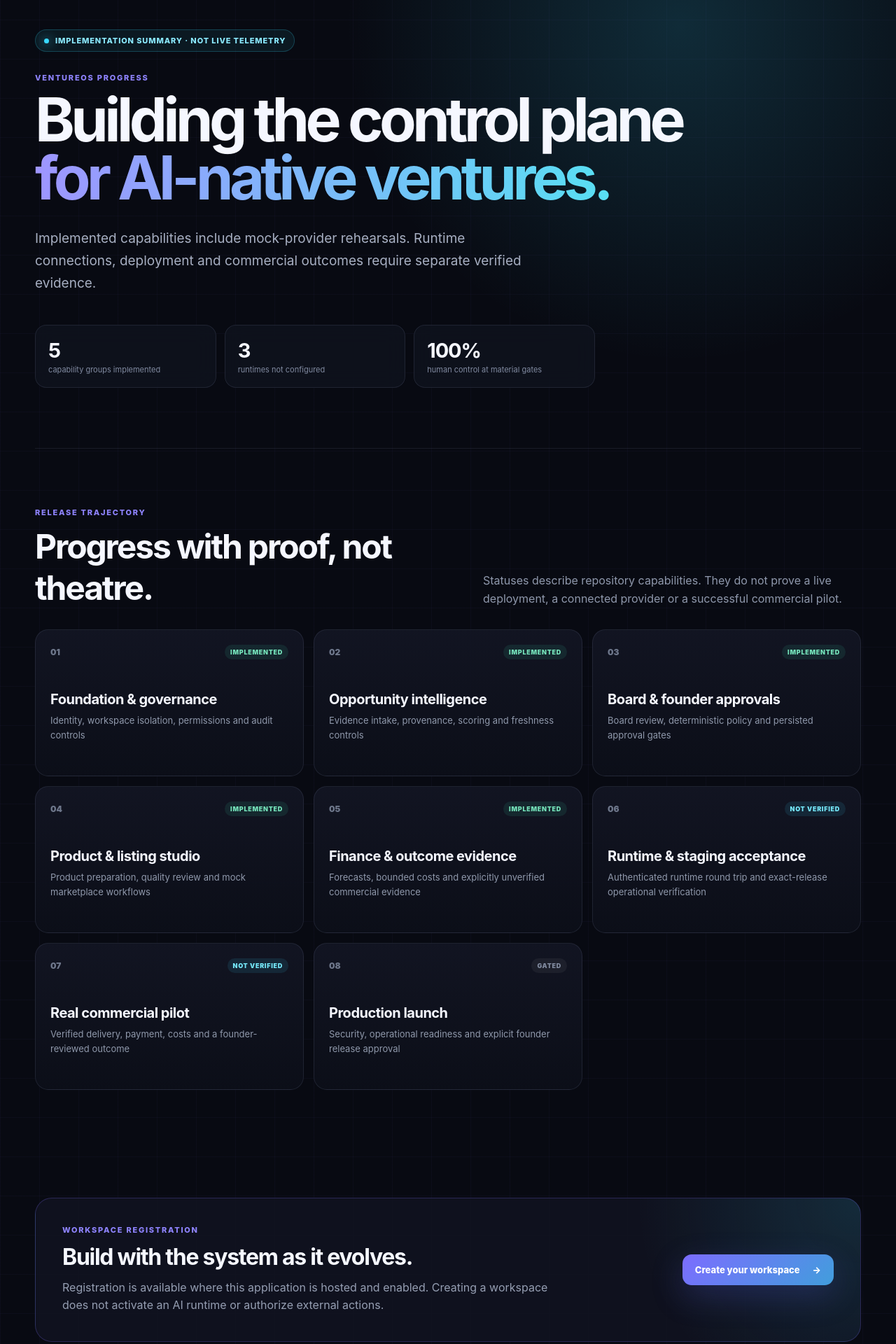
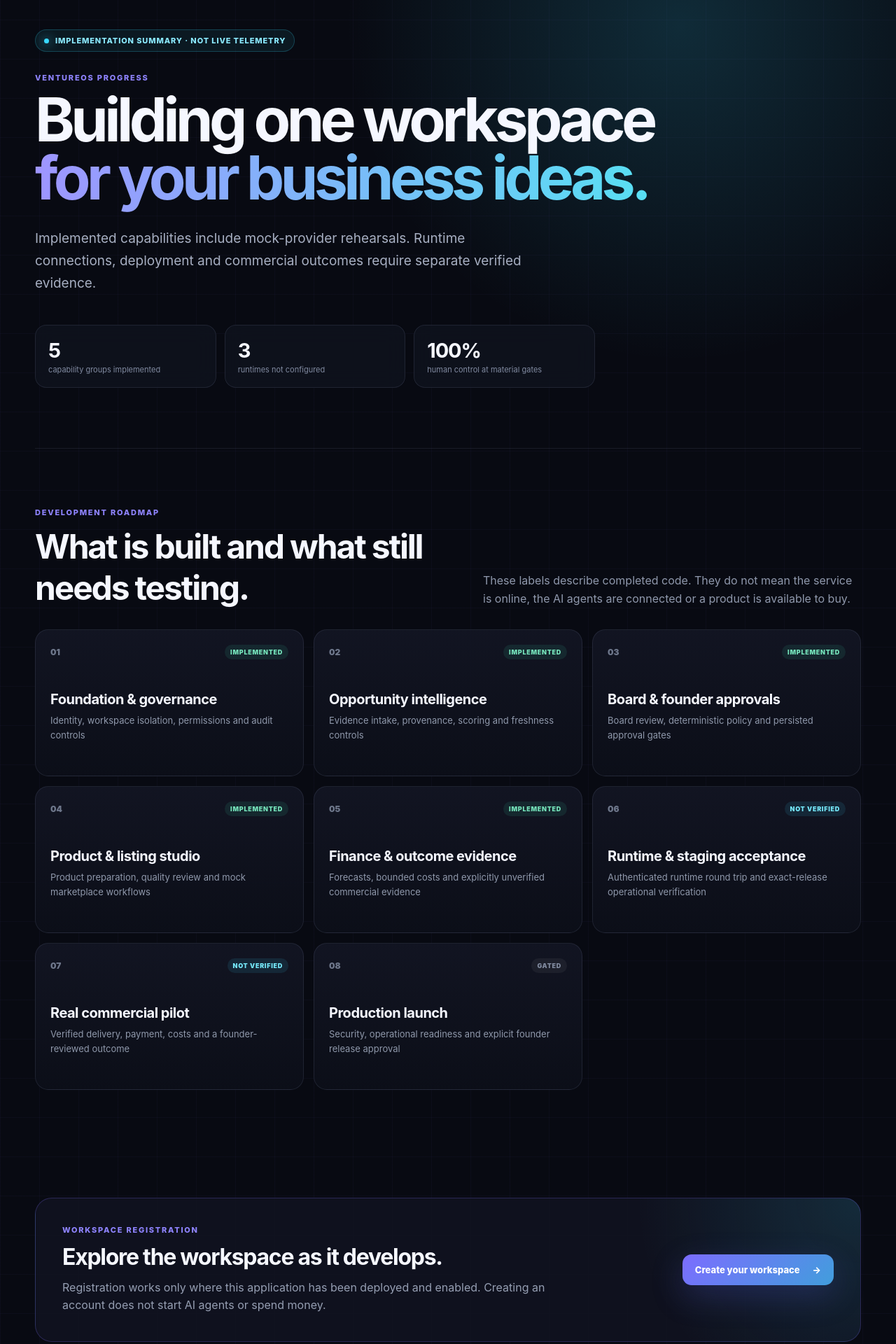
Before and after one commit to completed369/hermesagent, a Next.js app in the folder apps/web/: page /progress in a window 1280 px wide. Shown: the part 140-2060 px from the top of the page at 70% size. Built offline with nearby package versions, Linux system fonts and the light colour scheme.

Commit message:
fix(web): simplify product overview and development roadmap copy

```diff
--- a/apps/web/src/app/progress/page.tsx
+++ b/apps/web/src/app/progress/page.tsx
@@ -24,9 +24,9 @@ export default function ProgressPage() {
         </div>
         <p className={styles.eyebrow}>VentureOS progress</p>
         <h1>
-          Building the control plane
+          Building one workspace
           <br />
-          <span>for AI-native ventures.</span>
+          <span>for your business ideas.</span>
         </h1>
         <p className={styles.lede}>{BUILD_STATUS.boundary}</p>
         <div className={styles.metrics}>
@@ -48,12 +48,12 @@ export default function ProgressPage() {
       <section className={styles.roadmap}>
         <div className={styles.sectionHead}>
           <div>
-            <p className={styles.eyebrow}>Release trajectory</p>
-            <h2>Progress with proof, not theatre.</h2>
+            <p className={styles.eyebrow}>Development roadmap</p>
+            <h2>What is built and what still needs testing.</h2>
           </div>
           <p>
-            Statuses describe repository capabilities. They do not prove a live deployment, a
-            connected provider or a successful commercial pilot.
+            These labels describe completed code. They do not mean the service is online,
+            the AI agents are connected or a product is available to buy.
           </p>
         </div>
         <div className={styles.phaseGrid}>
@@ -77,10 +77,10 @@ export default function ProgressPage() {
       <section className={styles.cta}>
         <div>
           <p className={styles.eyebrow}>Workspace registration</p>
-          <h2>Build with the system as it evolves.</h2>
+          <h2>Explore the workspace as it develops.</h2>
           <p>
-            Registration is available where this application is hosted and enabled. Creating a
-            workspace does not activate an AI runtime or authorize external actions.
+            Registration works only where this application has been deployed and enabled.
+            Creating an account does not start AI agents or spend money.
           </p>
         </div>
         <Link href="/register">
```
